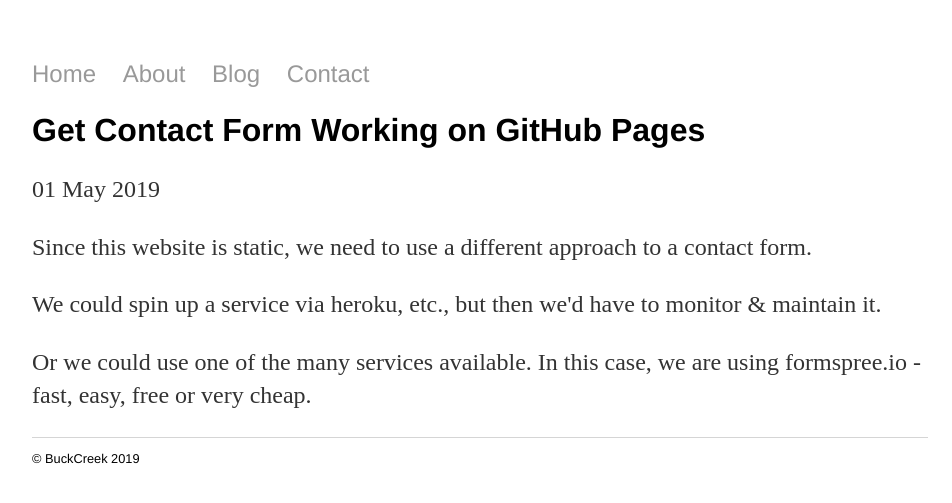
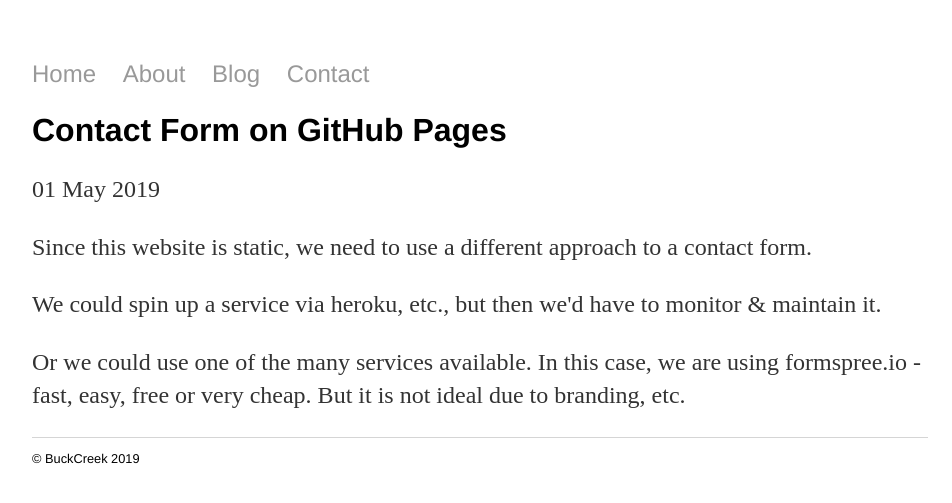
Before and after one commit to shanebp/shanebp.github.io, a Jekyll site: the page built from _posts/2019-05-01-github-pages-email.md, in a window 1280 px wide. Shown: the top 503 px of the page, without its empty margins (160-1112 px from the left). Built offline with Jekyll 4.4.1, drawn with Linux system fonts in a browser that asks for light colours.

Commit message:
Update 2019-05-01-github-pages-email.md

```diff
--- a/_posts/2019-05-01-github-pages-email.md
+++ b/_posts/2019-05-01-github-pages-email.md
@@ -1,6 +1,6 @@
 ---
 layout: post
-title: "Get Contact Form Working on GitHub Pages"
+title: "Contact Form on GitHub Pages"
 date: 2019-05-01
 ---
 
@@ -8,4 +8,4 @@ date: 2019-05-01
 
 <p>We could spin up a service via heroku, etc., but then we'd have to monitor & maintain it.</p>
 
-<p>Or we could use one of the many services available.  In this case, we are using formspree.io - fast, easy, free or very cheap.</p>
+<p>Or we could use one of the many services available.  In this case, we are using formspree.io - fast, easy, free or very cheap. But it is not ideal due to branding, etc. </p>
```
